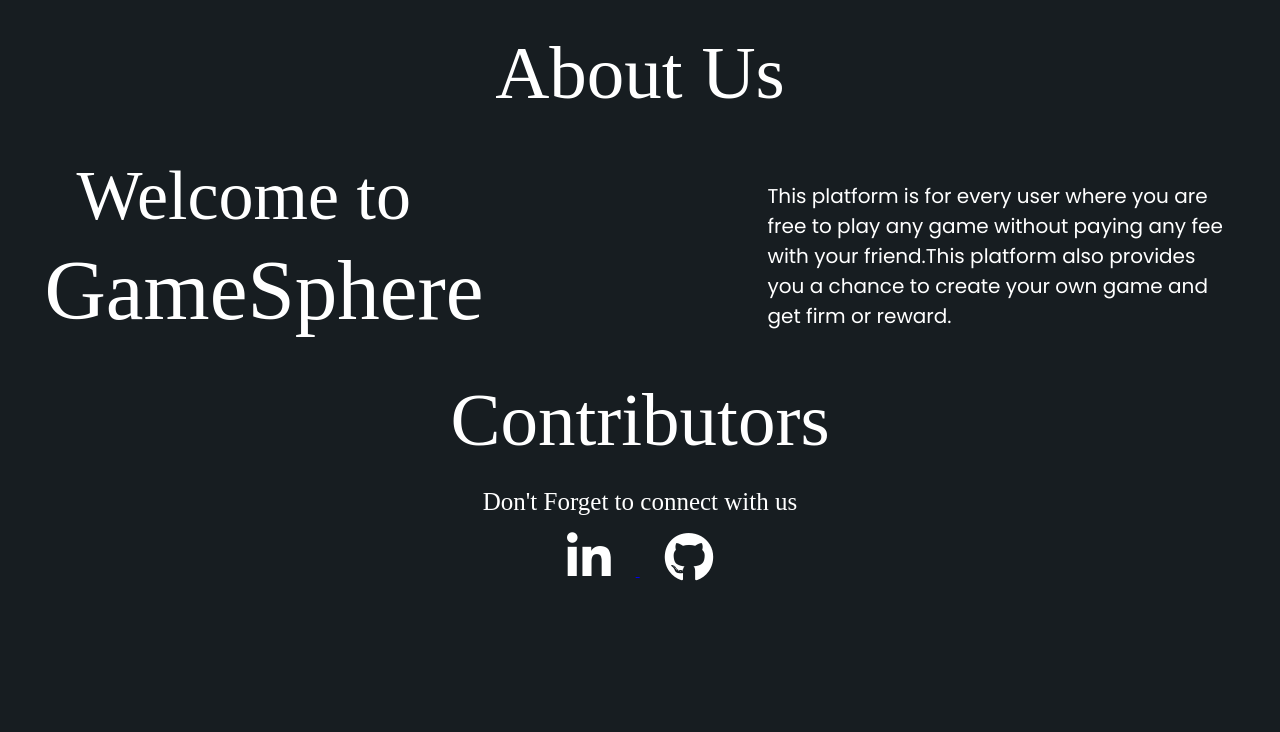
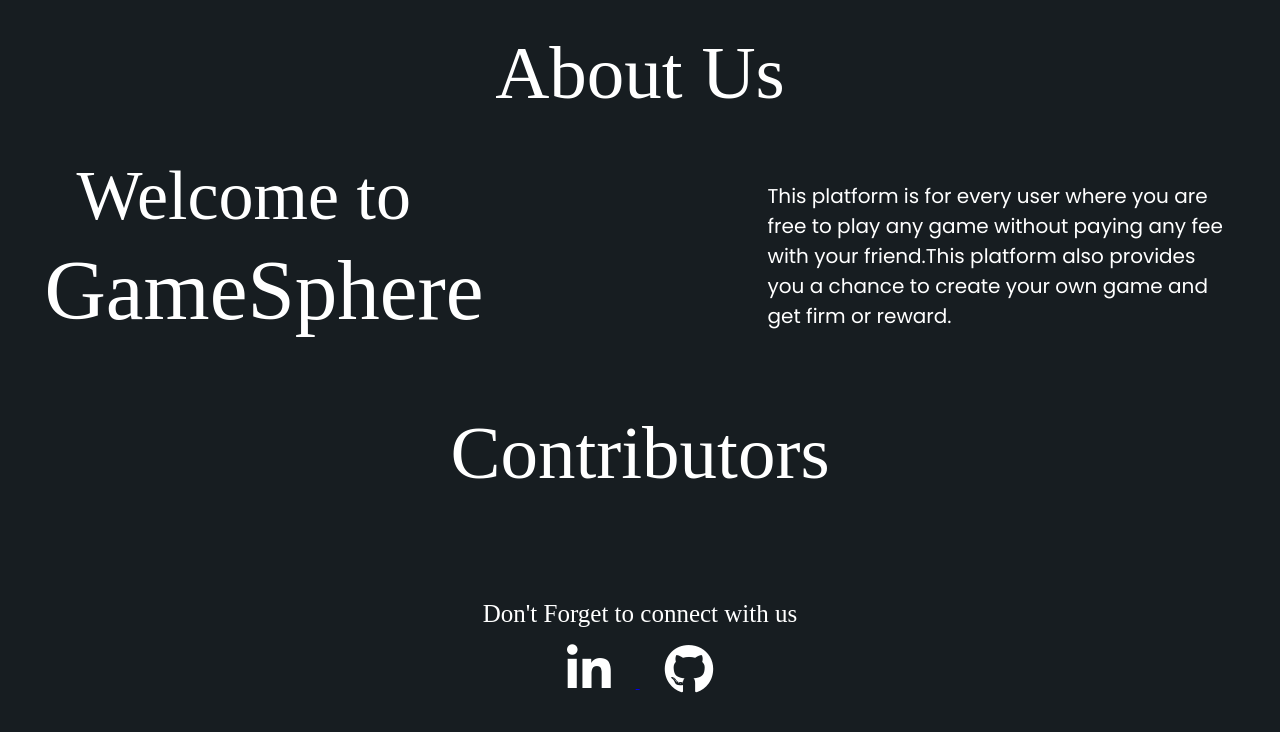
Before and after one commit to ChromeGaming/GameSphere3.0, a plain HTML site: page aboutus.html in a window 1280 px wide. Drawn offline with Linux system fonts and the light colour scheme; no server answers.

Commit message:
css done

```diff
--- a/aboutus.html
+++ b/aboutus.html
@@ -41,11 +41,13 @@
     </div>
   </div>
 
+  <div class="contributors">
+  <p class="head">Contributors</p>
       <div id="contributors">
-        <p class="head">Contributors</p>
+
 
       </div>
-
+    </div>
       <div class="contactus">
         <p class="contact">
           Don't Forget to connect with us
--- a/assets/css/aboutusstyle.css
+++ b/assets/css/aboutusstyle.css
@@ -77,6 +77,7 @@ pre {
     font-family:var(--ff-poppins);
     margin:45px 5px 5px 15px;
 }
+
 .intro{
     margin-bottom: 20px;
     display: flex;
@@ -90,15 +91,19 @@ pre {
 }
 
 /* contributors */
-.contributors p{
-    margin: 15px 15px;
-    padding: 7px 7px;
+.contributors{
+    margin-top: 5%;
+    margin-bottom: 5%;
+}
+#contributors{
+    display: flex;
     text-align: center;
-    font-size: 65px;
+    margin-left: 15%;
+    margin-top: 2%;
 }
 
 .profile{
-    display:flex;
+    display:inline;
     margin: 3px 3px;
     padding: 3px 3px;
 }
@@ -131,6 +136,12 @@ pre {
     font-size:50px;
 }
 
-.fa-brands:hover{
+.fa-linkedin-in:hover{
     font-size:55px;
+    color: rgb(29, 118, 153);
 }
+
+.fa-github:hover{
+    font-size:55px;
+    color:rgb(105, 29, 175)
+}
```
